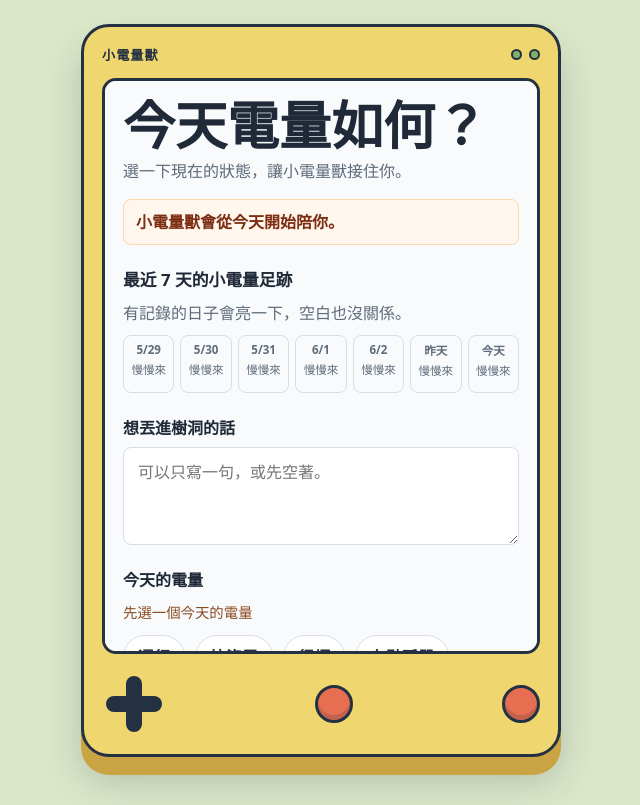
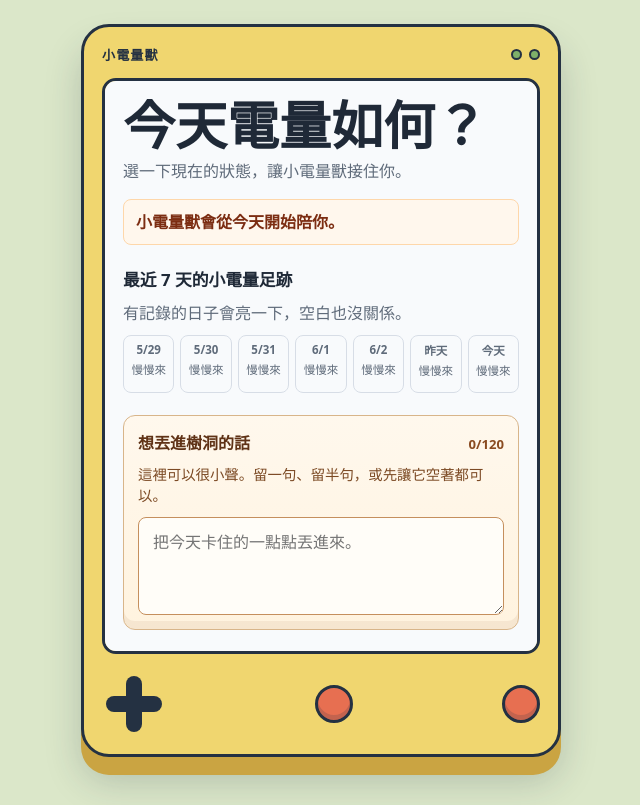
Before and after one commit to Harry-0824/low-battery-pet, a React (Vite) app: page / in a window 1280 px wide. Shown: the whole page, without its empty margins (319-959 px from the left). Built offline with nearby package versions, Linux system fonts and the light colour scheme.

Commit message:
Refine tree-hole drawer experience

```diff
--- a/src/components/CheckInForm.styles.ts
+++ b/src/components/CheckInForm.styles.ts
@@ -2,12 +2,20 @@ import styled from "styled-components";
 
 export const Form = styled.form`
   display: grid;
-  gap: 22px;
+  gap: 16px;
+  border: 1px solid #d7dde6;
+  border-radius: 12px;
+  padding: 14px;
+  background: #f8fafc;
 `;
 
 export const Section = styled.section`
   display: grid;
   gap: 12px;
+  border: 1px solid #e2e8f0;
+  border-radius: 10px;
+  padding: 12px;
+  background: #ffffff;
 
   h2 {
     margin: 0;
--- a/src/components/TreeTextInput.styles.ts
+++ b/src/components/TreeTextInput.styles.ts
@@ -2,23 +2,54 @@ import styled from "styled-components";
 
 export const Field = styled.div`
   display: grid;
-  gap: 8px;
+  gap: 10px;
   margin-bottom: 22px;
+  border: 1px solid #d8b58a;
+  border-radius: 12px;
+  padding: 14px;
+  background: linear-gradient(180deg, #fff8ed 0%, #fff3df 100%);
+  box-shadow: inset 0 -8px 0 rgba(138, 75, 33, 0.08);
+`;
+
+export const TextHeader = styled.div`
+  display: flex;
+  align-items: baseline;
+  justify-content: space-between;
+  gap: 12px;
 `;
 
 export const Label = styled.label`
+  color: #5f3216;
   font-weight: 800;
+`;
+
+export const TextCounter = styled.span`
+  color: #8a4b21;
+  font-size: 0.82rem;
+  font-weight: 800;
+`;
+
+export const DrawerNote = styled.p`
+  margin: 0;
+  color: #7c4a24;
+  font-size: 0.9rem;
+  line-height: 1.5;
 `;
 
 export const TextArea = styled.textarea`
   width: 100%;
   box-sizing: border-box;
-  border: 1px solid #d7dde6;
+  border: 1px solid #c58f5d;
   border-radius: 8px;
   padding: 12px 14px;
-  background: #ffffff;
+  background: #fffdf8;
   color: #243142;
   font: inherit;
   line-height: 1.5;
   resize: vertical;
+
+  &:focus {
+    outline: 3px solid rgba(242, 140, 82, 0.3);
+    outline-offset: 2px;
+  }
 `;
--- a/src/components/TreeTextInput.tsx
+++ b/src/components/TreeTextInput.tsx
@@ -1,4 +1,4 @@
-import { Field, Label, TextArea } from "./TreeTextInput.styles";
+import { DrawerNote, Field, Label, TextArea, TextCounter, TextHeader } from "./TreeTextInput.styles";
 
 interface TreeTextInputProps {
   value: string;
@@ -8,14 +8,18 @@ interface TreeTextInputProps {
 function TreeTextInput({ value, onChange }: TreeTextInputProps) {
   return (
     <Field>
-      <Label htmlFor="check-in-note">想丟進樹洞的話</Label>
+      <TextHeader>
+        <Label htmlFor="check-in-note">想丟進樹洞的話</Label>
+        <TextCounter>{value.length}/120</TextCounter>
+      </TextHeader>
+      <DrawerNote>這裡可以很小聲。留一句、留半句，或先讓它空著都可以。</DrawerNote>
       <TextArea
         id="check-in-note"
         maxLength={120}
         rows={3}
         value={value}
         onChange={(event) => onChange(event.target.value)}
-        placeholder="可以只寫一句，或先空著。"
+        placeholder="把今天卡住的一點點丟進來。"
       />
     </Field>
   );
```
